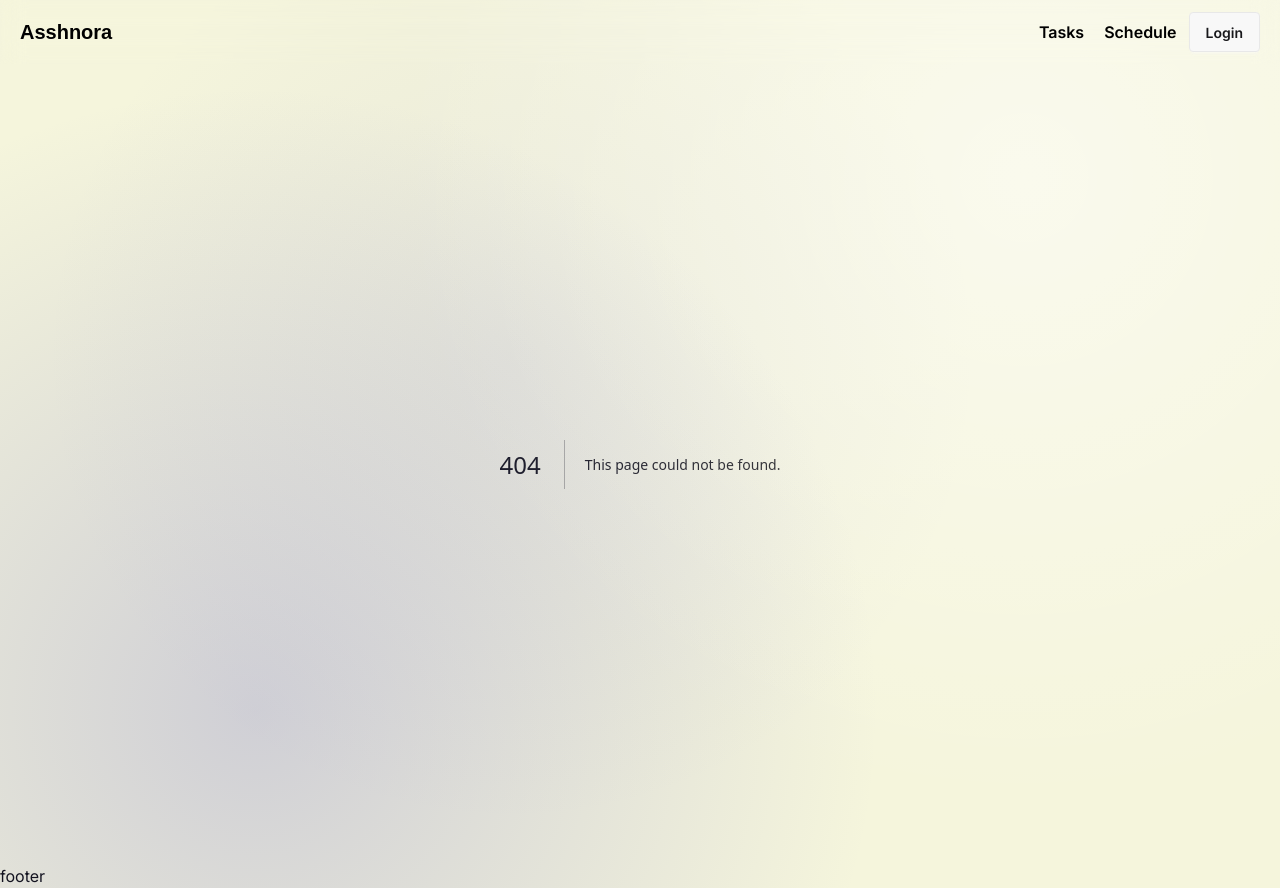
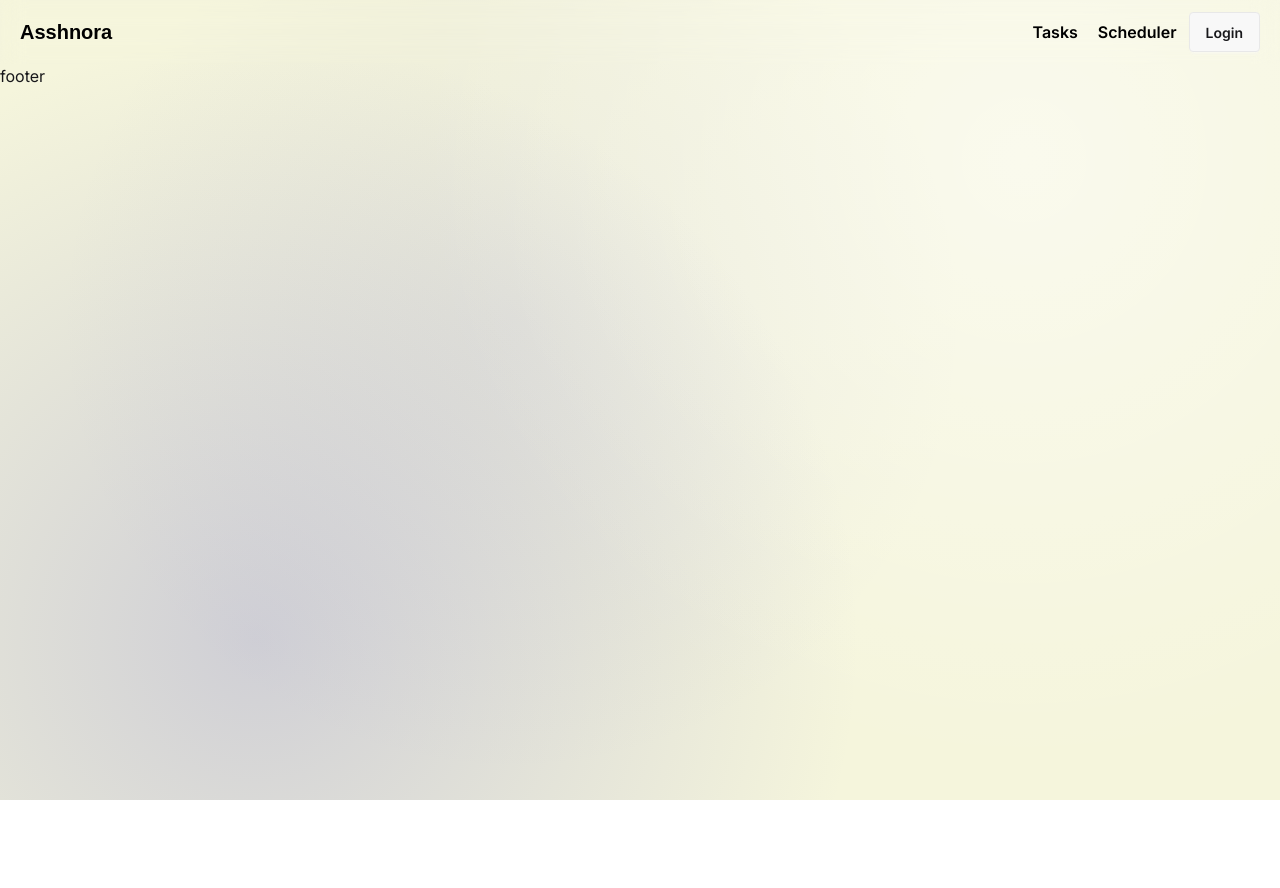
Before and after one commit to tahmid-khan-hub/Asshnora, a Next.js app: page /scheduler in a window 1280 px wide. Before the commit this address had no page. After the commit the page ends 800 px from the top, so only its background shows below. Built offline with nearby package versions, Linux system fonts and the light colour scheme; a web font is replaced by a local one.

Commit message:
Added the Scheduler page and updated the links in navbar

```diff
--- a/src/app/components/Navbar.tsx
+++ b/src/app/components/Navbar.tsx
@@ -29,8 +29,8 @@ export default function Navbar() {
         </Link>
       </li>
       <li>
-        <Link href={"/schedule"} className={`font-semibold`}>
-          Schedule
+        <Link href={"/scheduler"} className={`font-semibold`}>
+          Scheduler
         </Link>
       </li>
     </>
--- /dev/null
+++ b/src/app/scheduler/page.tsx
@@ -0,0 +1,11 @@
+import React from 'react';
+
+const SchedulerPage = () => {
+    return (
+        <div>
+
+        </div>
+    );
+};
+
+export default SchedulerPage;
```
